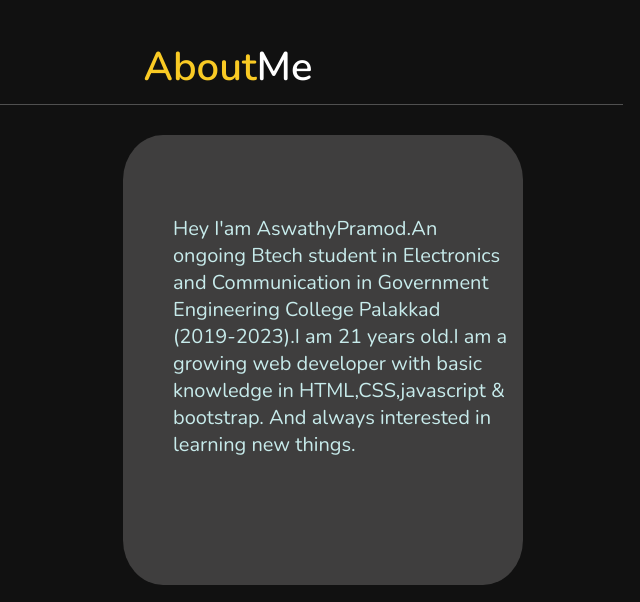
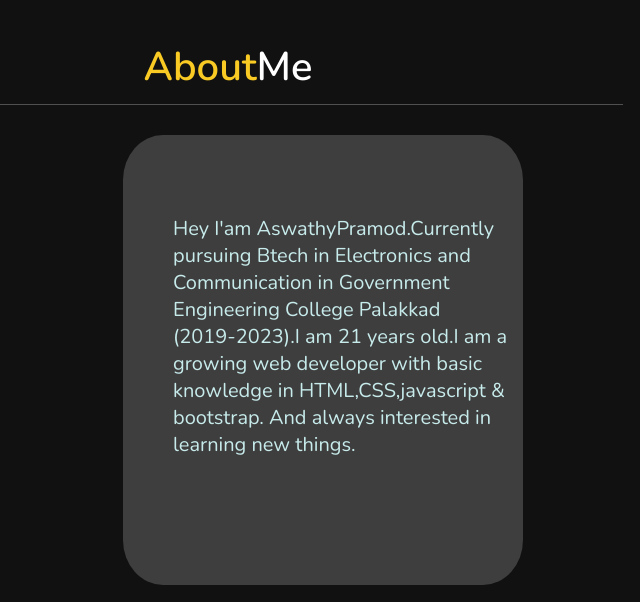
Before and after one commit to AswathyPramod/Personal-Portfolio, a plain HTML site: page index.html in a window 1280 px wide. Shown: the part 780-1382 px from the top of the page, without its empty margins (587-1227 px from the left). Drawn offline with nearby package versions, Linux system fonts and the light colour scheme.

Commit message:
Update index.html

```diff
--- a/index.html
+++ b/index.html
@@ -40,7 +40,7 @@
     <h1 class="heading"><span>About</span>Me</h1>
     <div class="row">
         <div class="info">
-            <p>Hey I'am AswathyPramod.An ongoing Btech student in Electronics and Communication in Government Engineering College Palakkad
+            <p>Hey I'am AswathyPramod.Currently pursuing Btech in Electronics and Communication in Government Engineering College Palakkad
                 (2019-2023).I am 21 years old.I am a growing web developer with basic knowledge in
                 HTML,CSS,javascript & bootstrap. And always interested in learning new things.
 
```
